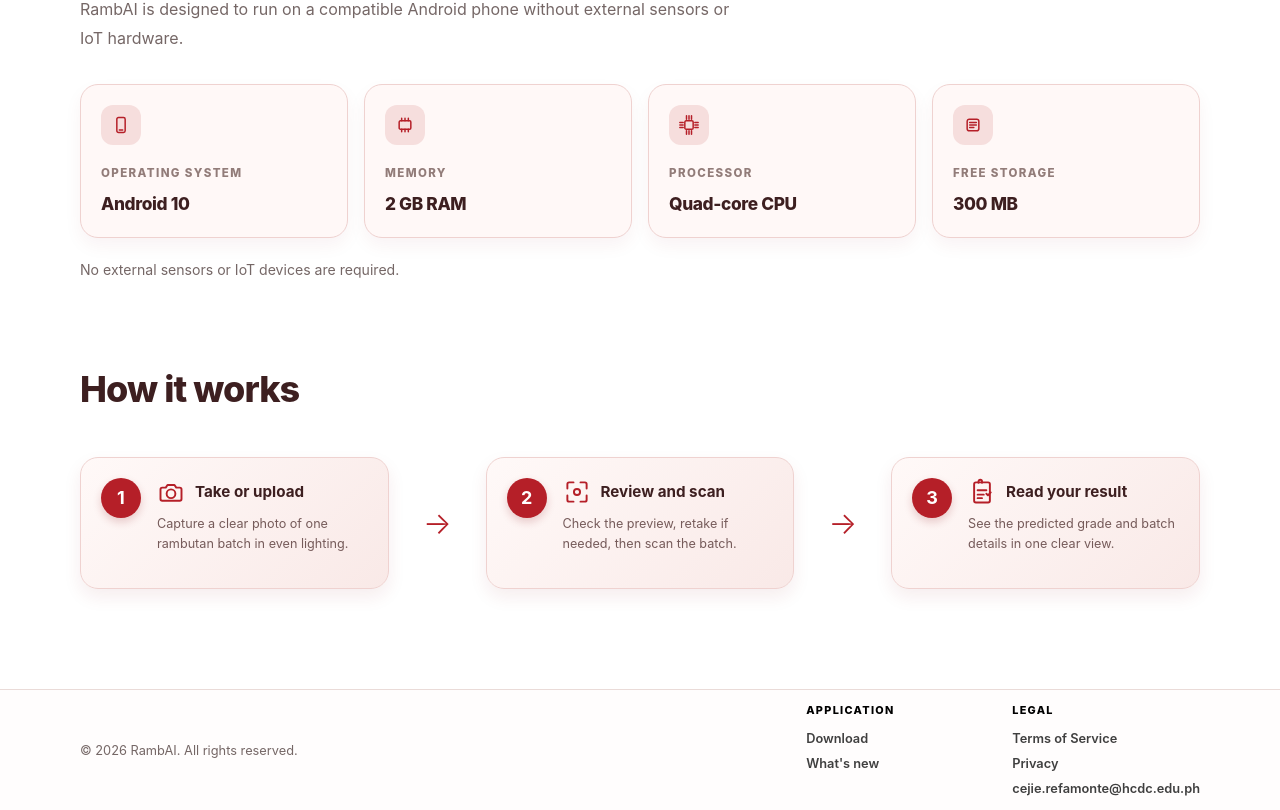
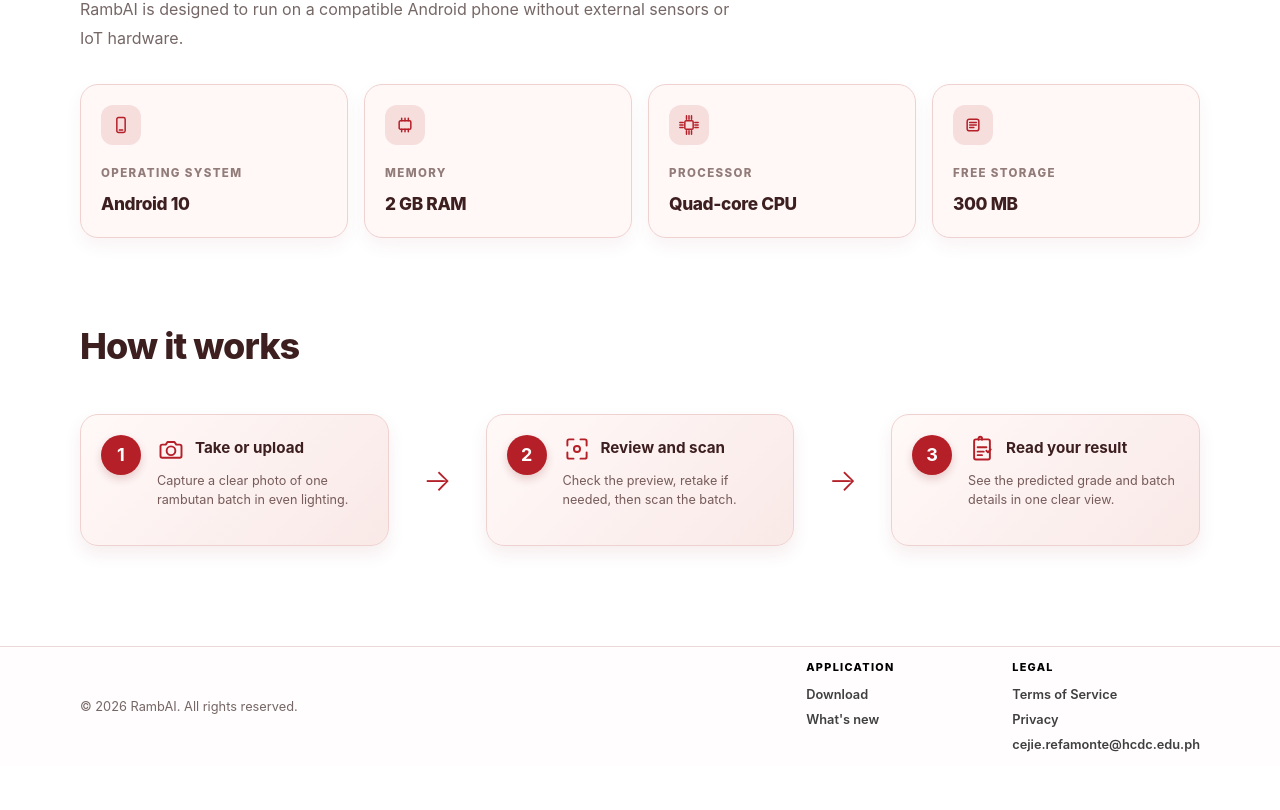
Before and after one commit to Syxtyz/rambai-web, a Next.js app: page /download in a window 1280 px wide. Shown: the part 748-1558 px from the top of the page. After the commit the page ends 1514 px from the top, so only its background shows below. Built offline with nearby package versions, Linux system fonts and the light colour scheme.

Commit message:
style: system requirements

```diff
--- a/src/components/download/system-requirements.tsx
+++ b/src/components/download/system-requirements.tsx
@@ -29,8 +29,6 @@ export default function SystemRequirements() {
           </article>
         ))}
       </div>
-
-      <p className="mt-5 text-[0.88rem] leading-[1.7] text-[#756766]">{t("systemHardwareNote")}</p>
     </section>
   );
 }
--- a/src/components/language-provider.tsx
+++ b/src/components/language-provider.tsx
@@ -89,7 +89,6 @@ const messages = {
     systemProcessorValue: "Quad-core CPU",
     systemStorageLabel: "Free storage",
     systemStorageValue: "300 MB",
-    systemHardwareNote: "No external sensors or IoT devices are required.",
     whatsNewEyebrow: "The latest release",
     whatsNewTitle: "What’s new in RambAI.",
     whatsNewDescription: "Follow the improvements from the first release to the latest Android app version.",
@@ -230,7 +229,6 @@ const messages = {
     systemProcessorValue: "Quad-core CPU",
     systemStorageLabel: "Libre nga storage",
     systemStorageValue: "300 MB",
-    systemHardwareNote: "Walay external sensors o IoT devices nga gikinahanglan.",
     whatsNewEyebrow: "Pinakabag-ong release",
     whatsNewTitle: "Unsa ang bag-o sa RambAI.",
     whatsNewDescription: "Sunda ang mga kausaban gikan sa unang release hangtod sa pinakabag-ong bersyon sa Android app.",
@@ -371,7 +369,6 @@ const messages = {
     systemProcessorValue: "Quad-core CPU",
     systemStorageLabel: "Libreng storage",
     systemStorageValue: "300 MB",
-    systemHardwareNote: "Walang external sensors o IoT devices na kailangan.",
     whatsNewEyebrow: "Pinakabagong release",
     whatsNewTitle: "Ano ang bago sa RambAI.",
     whatsNewDescription: "Sundan ang mga pagbabago mula sa unang release hanggang sa pinakabagong bersyon ng Android app.",
```
